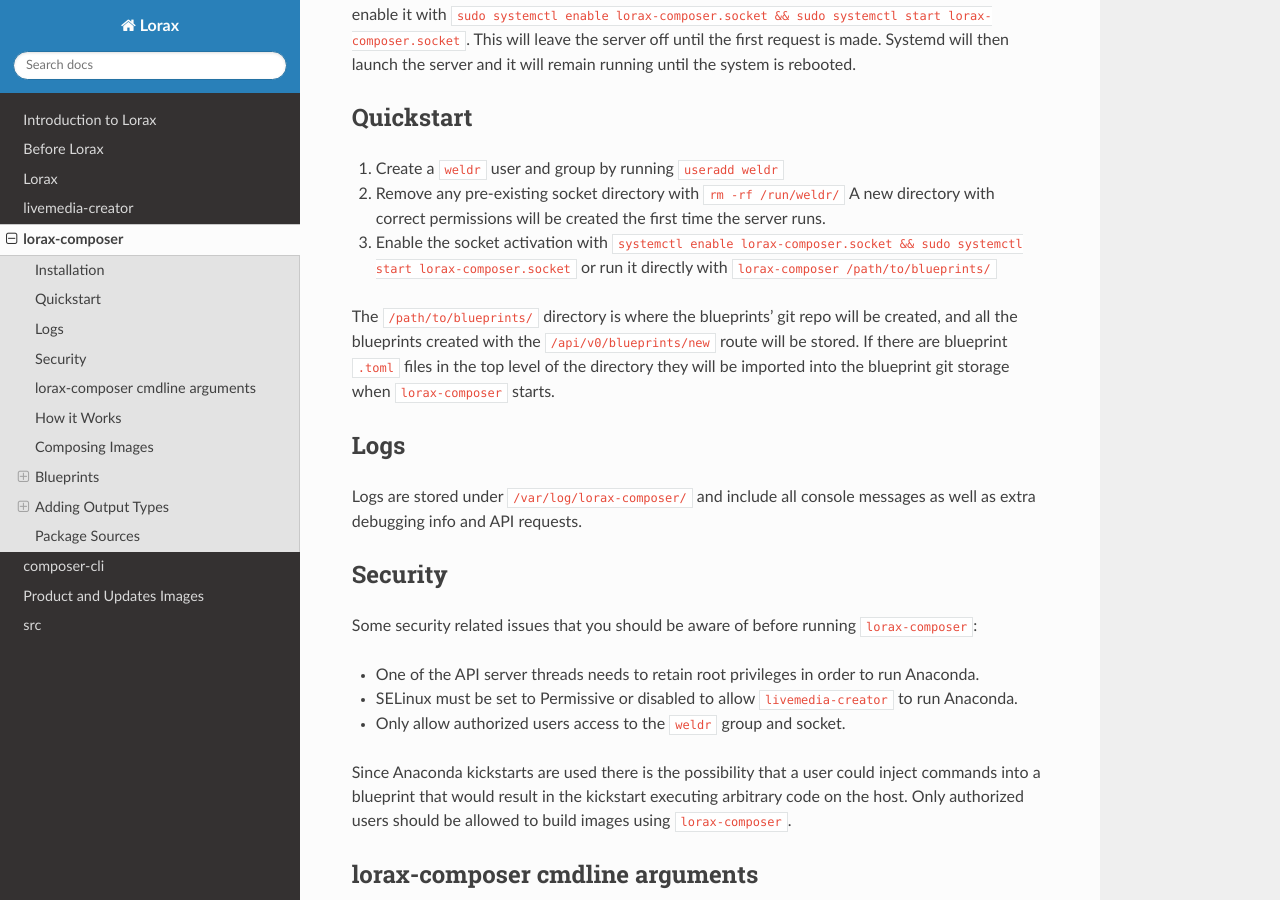
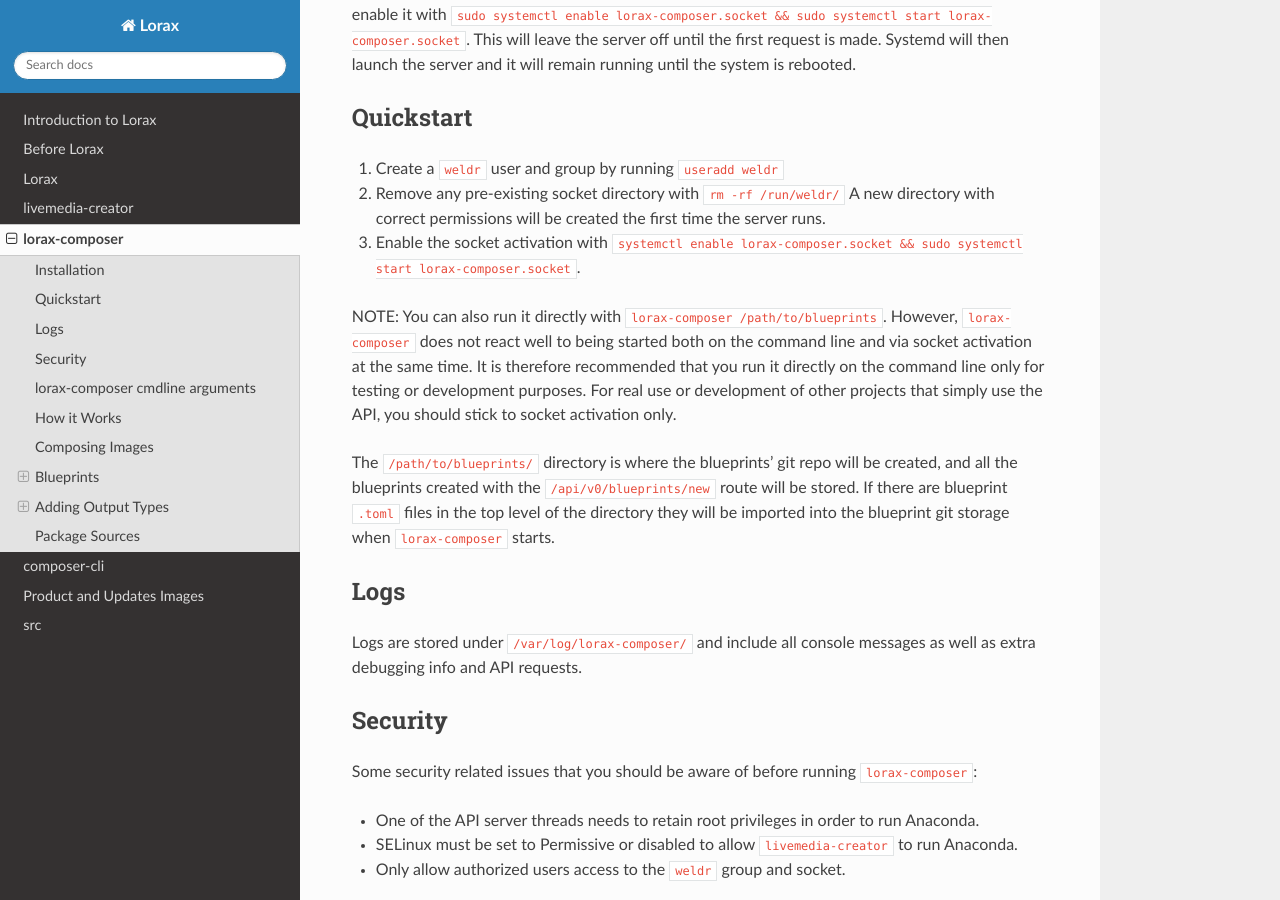
Before and after one commit to weldr/lorax, a Sphinx documentation site: the page built from docs/lorax-composer.rst, in a window 1280 px wide and 900 px high, scrolled down 479 px. Built offline with Sphinx 7.4.7 and the Read the Docs theme 2.0.0, drawn with Linux system fonts in a browser that asks for light colours.

Commit message:
Document that you shouldn't run lorax-composer twice.
(cherry picked from commit 052828047c1bd66fe660e8a811cd97b6fa7f355a)

```diff
--- a/docs/lorax-composer.rst
+++ b/docs/lorax-composer.rst
@@ -31,8 +31,13 @@
 2. Remove any pre-existing socket directory with ``rm -rf /run/weldr/``
    A new directory with correct permissions will be created the first time the server runs.
 3. Enable the socket activation with ``systemctl enable lorax-composer.socket
-   && sudo systemctl start lorax-composer.socket`` or run it directly with
-   ``lorax-composer /path/to/blueprints/``
+   && sudo systemctl start lorax-composer.socket``.
+
+NOTE: You can also run it directly with ``lorax-composer /path/to/blueprints``.  However,
+``lorax-composer`` does not react well to being started both on the command line and via
+socket activation at the same time.  It is therefore recommended that you run it directly
+on the command line only for testing or development purposes.  For real use or development
+of other projects that simply use the API, you should stick to socket activation only.
 
 The ``/path/to/blueprints/`` directory is where the blueprints' git repo will
 be created, and all the blueprints created with the ``/api/v0/blueprints/new``
```
